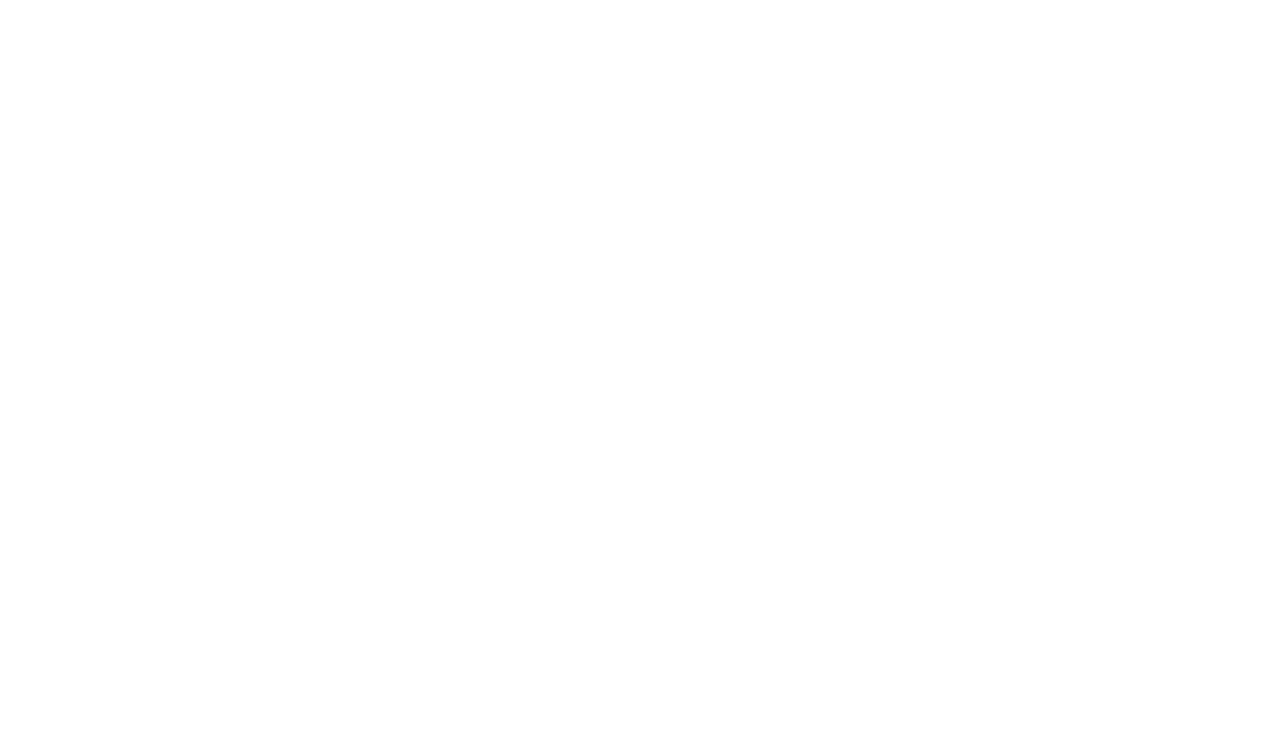
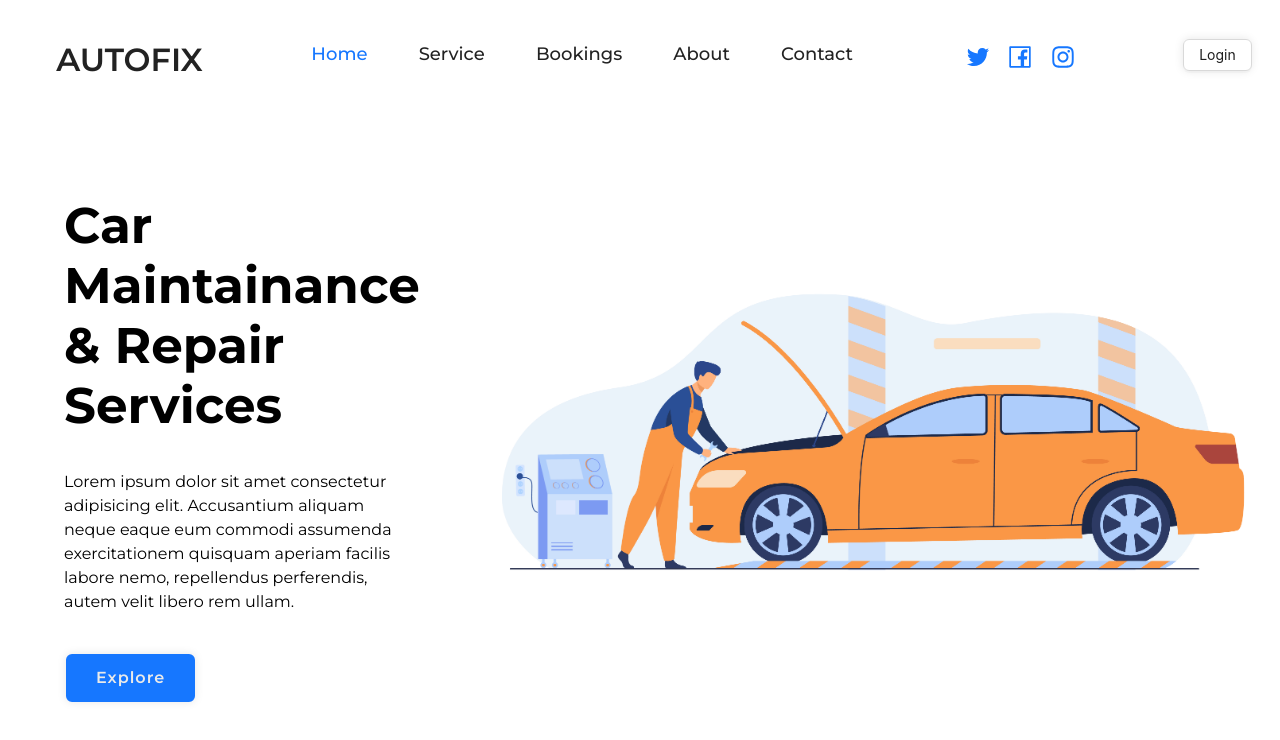
Before and after one commit to HungNP89/Autofix, a React (Vite) app in the folder website/clients/: page / in a window 1280 px wide. Before the commit this address had no page. Shown: the top 740 px of the page. Built offline with nearby package versions, Linux system fonts and the light colour scheme.

Commit message:
modify autofix path

```diff
--- a/website/clients/package.json
+++ b/website/clients/package.json
@@ -4,7 +4,7 @@
   "version": "0.0.0",
   "type": "module",
   "scripts": {
-    "dev": "vite --open autofix",
+    "dev": "vite --open ",
     "build": "vite build",
     "lint": "eslint . --ext js,jsx --report-unused-disable-directives --max-warnings 0",
     "preview": "vite preview"
--- a/website/clients/src/App.jsx
+++ b/website/clients/src/App.jsx
@@ -32,7 +32,7 @@
         <Route path="/about" element={<About />}/>
         <Route path="contact" element={<Contact />} />
         <Route path="/main/history" element={<ProtectedRoute requiredRole='user'><BookingHistory/></ProtectedRoute>}/>
-        <Route path="/autofix" element={<LandingPage/>} />
+        <Route path="/" element={<LandingPage/>} />
         <Route path="/verify" element={<Verify/>}/>
         <Route path="/admin" element={<AdminLogin/>}/>
         <Route path="/panel" element={<ProtectedRoute requiredRole="admin"><AdminPanel /></ProtectedRoute>}/>
--- a/website/clients/src/Pages/About.jsx
+++ b/website/clients/src/Pages/About.jsx
@@ -49,7 +49,7 @@
         <a className="logo">AUTOFIX</a>
 
         <nav className="navbar">
-          <a href="/autofix">Home</a>
+          <a href="/">Home</a>
           <a href="/main">Service</a>
           <a href="/main/detail">Bookings</a>
           <a href="about" className="active">
--- a/website/clients/src/Pages/BookingDetail.jsx
+++ b/website/clients/src/Pages/BookingDetail.jsx
@@ -73,7 +73,7 @@
   const handleLogOut = () => {
     Cookies.remove("authToken");
     setAuthData(null);
-    navigate("/autofix");
+    navigate("/");
   };
 
   const formatDate = (date) => {
--- a/website/clients/src/Pages/BookingHistory.jsx
+++ b/website/clients/src/Pages/BookingHistory.jsx
@@ -67,7 +67,7 @@
   const handleLogOut = () => {
     Cookies.remove("authToken");
     setAuthData(null);
-    navigate("/autofix");
+    navigate("/");
   };
 
   const formatDate = (date) => {
--- a/website/clients/src/Pages/Contact.jsx
+++ b/website/clients/src/Pages/Contact.jsx
@@ -49,7 +49,7 @@
         <a className="logo">AUTOFIX</a>
 
         <nav className="navbar">
-          <a href="/autofix">Home</a>
+          <a href="/">Home</a>
           <a href="/main">Service</a>
           <a href="/main/detail">Bookings</a>
           <a href="about">About</a>
--- a/website/clients/src/Pages/LandingPage.jsx
+++ b/website/clients/src/Pages/LandingPage.jsx
@@ -47,7 +47,7 @@
         </a>
 
         <nav className="navbar" >
-          <a href="/autofix"  className="active">
+          <a href="/"  className="active">
             Home
           </a>
           <a href="/service" >
--- a/website/clients/src/Pages/MainPage.jsx
+++ b/website/clients/src/Pages/MainPage.jsx
@@ -81,7 +81,7 @@
   const handleLogOut = () => {
     Cookies.remove("authToken");
     setAuthData(null);
-    navigate("/autofix");
+    navigate("/");
   };
 
   const items = [
```
Also changed, not shown: website/clients/src/Helpers/AuthContext.jsx (line endings or trailing spaces).
